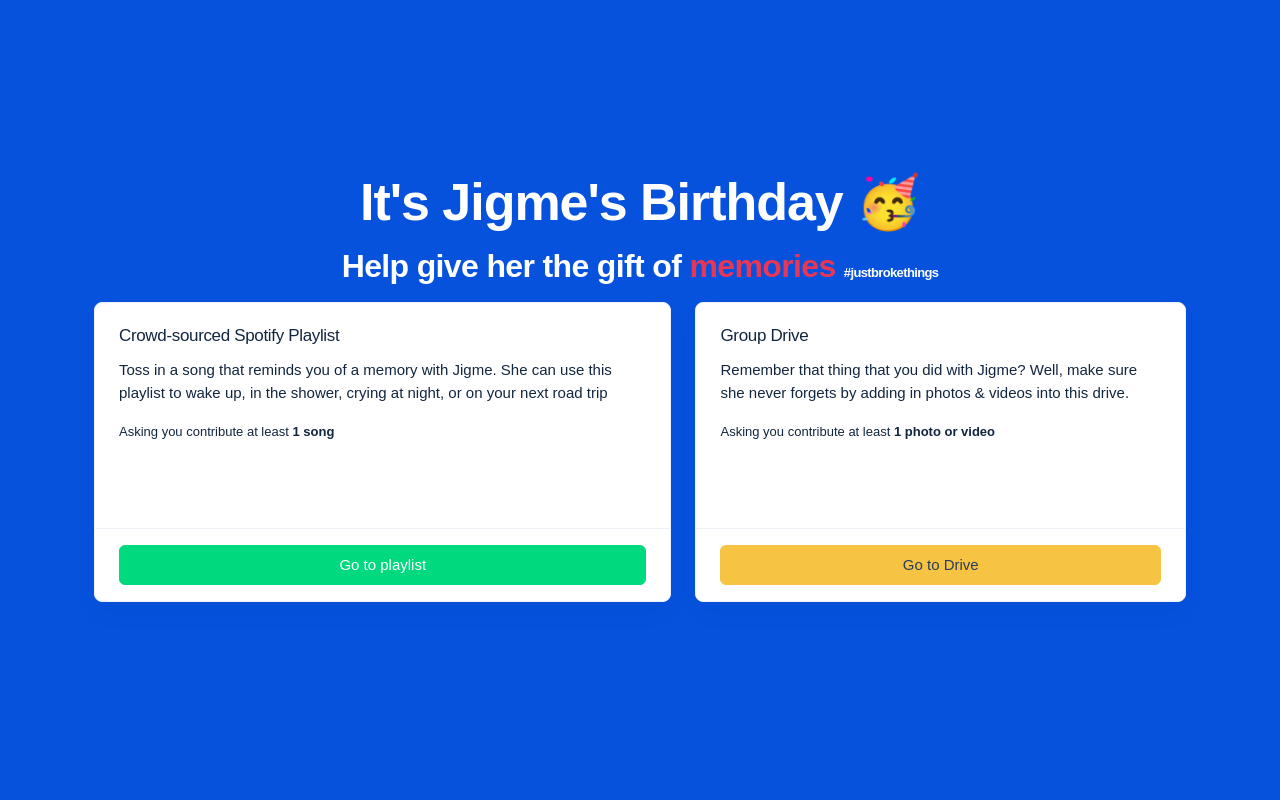
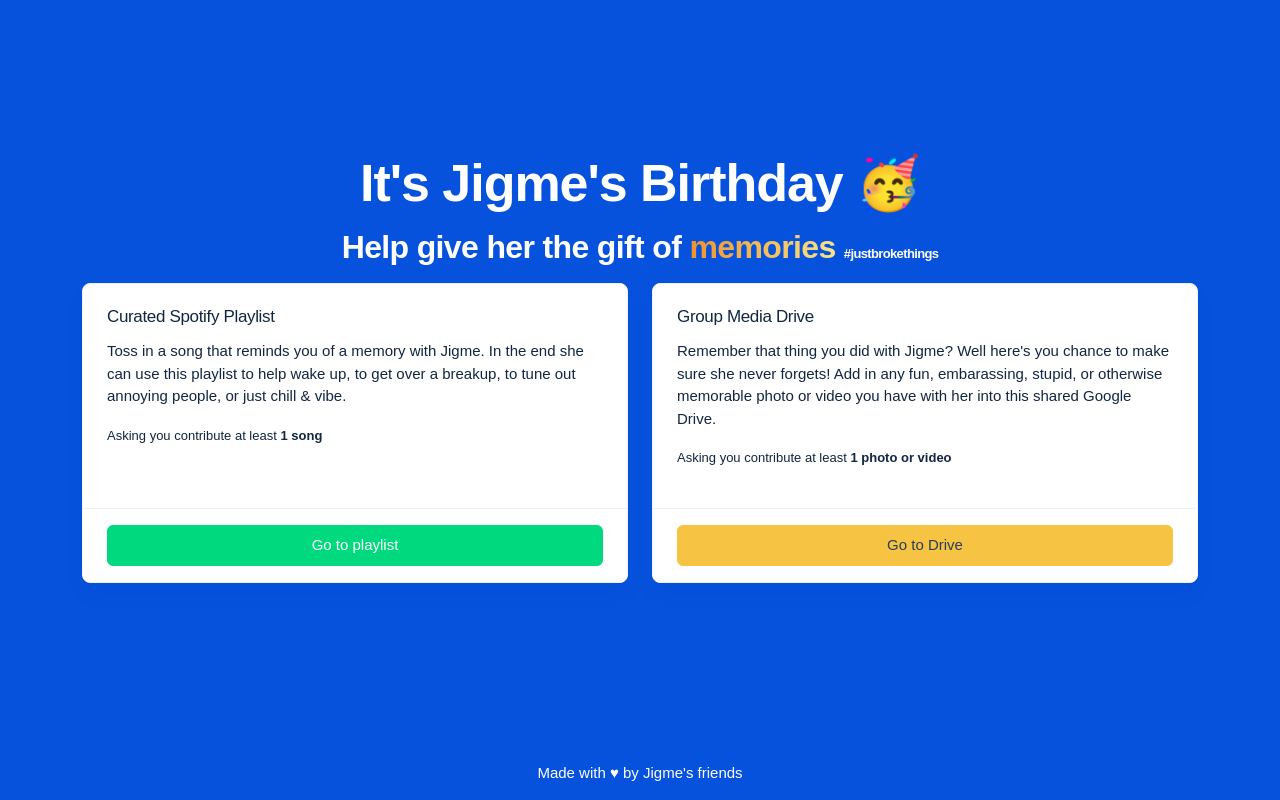
Before and after one commit to radihuq/jigmesbirthday, a Next.js app: page / in a window 1280 px wide. Built offline with nearby package versions, Linux system fonts and the light colour scheme; a web font is replaced by a local one.

Commit message:
update copy

```diff
--- a/pages/index.tsx
+++ b/pages/index.tsx
@@ -10,6 +10,12 @@ const Home: NextPage = () => {
       <Head>
         <title>Jigme&apos;s Birthday</title>
         <link rel="icon" href="/favicon.ico" />
+
+        <style>
+          background: #CF371F; background: linear-gradient(to right, #CF371F 0%,
+          #CD8FCF 100%); -webkit-background-clip: text; -webkit-text-fill-color:
+          transparent;
+        </style>
       </Head>
 
       <Container className="py-6 flex-grow-1 d-flex justify-content-center align-items-center flex-column">
@@ -19,39 +25,53 @@ const Home: NextPage = () => {
 
         <h2 className="col-12 display-4 text-white text-center ">
           Help give her the gift of{" "}
-          <span className="text-danger">memories</span>{" "}
+          <span
+            style={{
+              background: "linear-gradient(to right, #F0932B 0%, #f6e58d 100%)",
+              WebkitBackgroundClip: "text",
+              WebkitTextFillColor: "transparent",
+            }}
+          >
+            memories
+          </span>{" "}
           <small>#justbrokethings</small>
         </h2>
 
         <div className="d-none d-md-block">
           <div className="d-flex flex-row">
-            <Gifts />
+            <Gifts addPadding={true} />
           </div>
         </div>
 
         <div className="d-block d-md-none">
           <div className="d-flex flex-column">
-            <Gifts />
+            <Gifts addPadding={false} />
           </div>
         </div>
       </Container>
+
+      <div>
+        <p className="text-white text-center">
+          Made with ♥ by Jigme&apos;s friends
+        </p>
+      </div>
     </div>
   );
 };
 
 export default Home;
 
-const Gifts = () => {
+const Gifts = ({ addPadding }: { addPadding: boolean }) => {
   return (
     <>
-      <Card className="mx-3" style={{ height: 300 }}>
+      <Card className="w-100" style={{ height: 300 }}>
         <Card.Body>
-          <h3>Crowd-sourced Spotify Playlist</h3>
+          <h3>Curated Spotify Playlist</h3>
 
           <p>
-            Toss in a song that reminds you of a memory with Jigme. She can use
-            this playlist to wake up, in the shower, crying at night, or on your
-            next road trip
+            Toss in a song that reminds you of a memory with Jigme. In the end
+            she can use this playlist to help wake up, to get over a breakup, to
+            tune out annoying people, or just chill &#38; vibe.
           </p>
 
           <small>
@@ -71,13 +91,17 @@ const Gifts = () => {
         </Card.Footer>
       </Card>
 
-      <Card className="mx-3" style={{ height: 300 }}>
+      {addPadding && <div className="px-3" />}
+
+      <Card className="w-100" style={{ height: 300 }}>
         <Card.Body>
-          <h3>Group Drive</h3>
+          <h3>Group Media Drive</h3>
 
           <p>
-            Remember that thing that you did with Jigme? Well, make sure she
-            never forgets by adding in photos & videos into this drive.
+            Remember that thing you did with Jigme? Well here's you chance to
+            make sure she never forgets! Add in any fun, embarassing, stupid, or
+            otherwise memorable photo or video you have with her into this
+            shared Google Drive.
           </p>
 
           <small>
```
